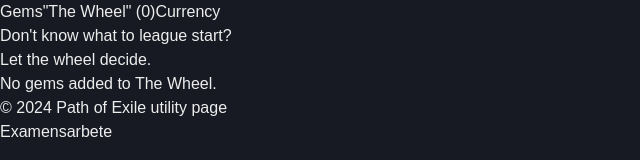
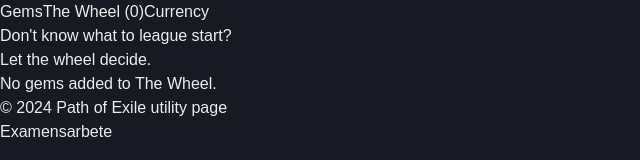
Before and after one commit to J-Norrman/examensarbete-frontend, a Next.js app: page /the-wheel in a window 1280 px wide. Shown: the top 160 px of the page, without its empty margins (0-640 px from the left). Built offline with nearby package versions, Linux system fonts and the light colour scheme.

Commit message:
fix: wheel name

```diff
--- a/src/app/components/SkillGemCard.tsx
+++ b/src/app/components/SkillGemCard.tsx
@@ -42,7 +42,7 @@
               onClick={handleAddToWheel}
               className="mt-1 px-2 py-1 bg-gray-800 text-white rounded hover:bg-gray-700 "
             >
-              Add to "The Wheel"
+              Add to The Wheel
             </button>
           </div>
         )}
--- a/src/app/layout.tsx
+++ b/src/app/layout.tsx
@@ -34,7 +34,7 @@
               Gems
             </Link>
             <Link href={"/the-wheel"} className="text-2xl">
-              "The Wheel" (<WheelCount />)
+              The Wheel (<WheelCount />)
             </Link>
             <Link href={"/currency"} className="text-2xl">
               Currency
```
